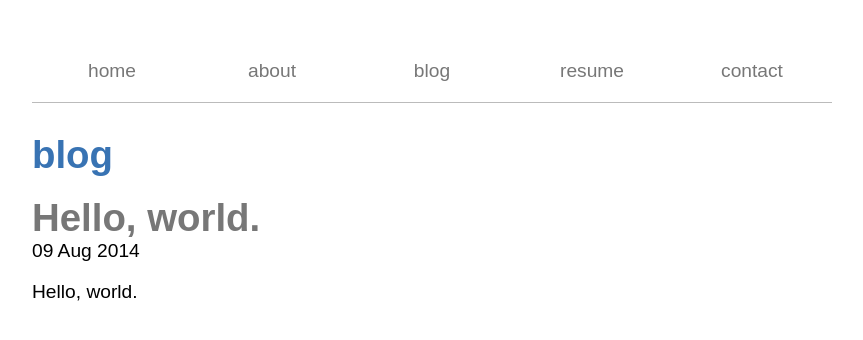
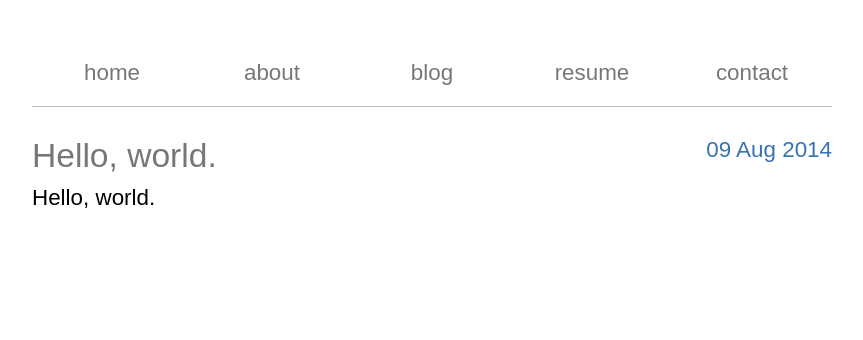
Before and after one commit to sevko/sevko.github.io, a Jekyll site: the page built from blog/index.html, in a window 1280 px wide. Shown: the top 340 px of the page, without its empty margins (208-1071 px from the left). Built offline with Jekyll 4.4.1, drawn with Linux system fonts in a browser that asks for light colours.

Commit message:
Miscellaneous styling changes. Small blog mod.
css/(blog, home, main).sass
	-Implement miscellaneous styling edits.

```diff
--- a/blog/index.html
+++ b/blog/index.html
@@ -3,16 +3,14 @@ title: blog
 stylesheet: true
 ---
 
-<h1>blog</h1>
-
 <ul id="posts">
 	{% for post in site.posts %}
 		<li class="post">
-			<p>
-				<a href="{{ post.url }}"><h1>{{ post.title }}</h1></a>
+			<div class="meta">
+				<a href="{{ post.url }}">{{ post.title }}</a>
 				<span class="date">{{ post.date | date_to_string }}</span>
-			</p>
-			<div class="excerpt">{{ post.excerpt }}</div>
+			</div>
+			<div class="excerpt">{{ post.excerpt | strip_html }}</div>
 		</li>
 	{% endfor %}
 </ul>
--- a/css/blog.sass
+++ b/css/blog.sass
@@ -1,6 +1,16 @@
 ---
 ---
 
-li.post > p
+@import variables
+
+li.post > div.meta
+	display: inline-block
+	margin-bottom: 10px
+	width: 100%
+
+	a
+		font-size: 1.5em
+
 	span
+		color: $baseColor1
 		float: right
--- a/css/home.sass
+++ b/css/home.sass
@@ -3,9 +3,8 @@
 
 div
 	&#out
-		background-color: red
 		display: table
-		height: 100%
+		height: 80%
 		width: 100%
 
 	&#middle
@@ -13,7 +12,13 @@ div
 		vertical-align: middle
 
 	&#in
-		background-color: green
 		margin-left: auto
 		margin-right: auto
 		width: 50%
+
+		ul
+			margin-top: 4px
+
+			li
+				font-size: 1.1em
+				line-height: 1.3em
--- a/css/main.sass
+++ b/css/main.sass
@@ -5,32 +5,32 @@
 @import mixins
 
 html, body
-    height: 100%
-    padding: 0
-    margin: 0
+	height: 100%
+	padding: 0
+	margin: 0
 
 div#main
-    font-family: sans-serif, helvetica
-    font-size: 1.2em
-    height: 100%
-    margin-left: auto
-    margin-right: auto
-    max-width: $width
+	font-family: sans-serif, helvetica
+	font-size: 1.4em
+	height: 100%
+	margin-left: auto
+	margin-right: auto
+	max-width: $width
 
-    a
-        @extend .t3
+	a
+		@extend .t3
 
-        color: $baseColor2
-        text-decoration: none
+		color: $baseColor2
+		text-decoration: none
 
-        &:hover
-            color: $baseColor1
+		&:hover
+			color: $baseColor1
 
-    ul
-        list-style: none
-        padding: 0
-        margin: 0
+	ul
+		list-style: none
+		padding: 0
+		margin: 0
 
-    h1
-        margin: 0
-        color: $baseColor1
+	h1
+		margin: 0
+		color: $baseColor1
```
